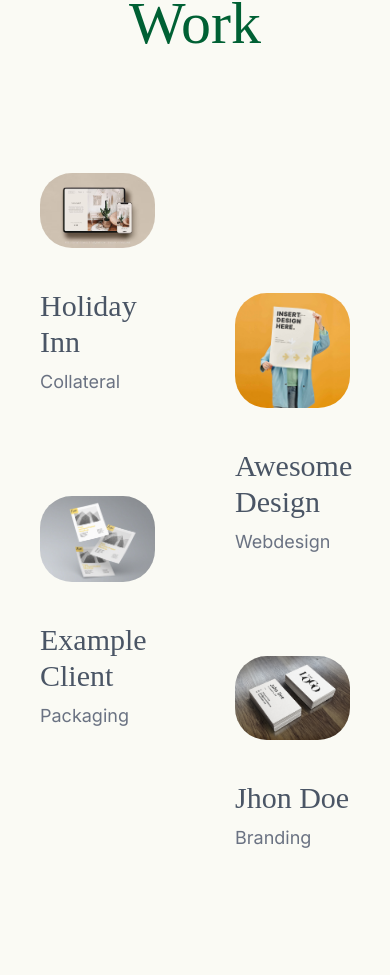
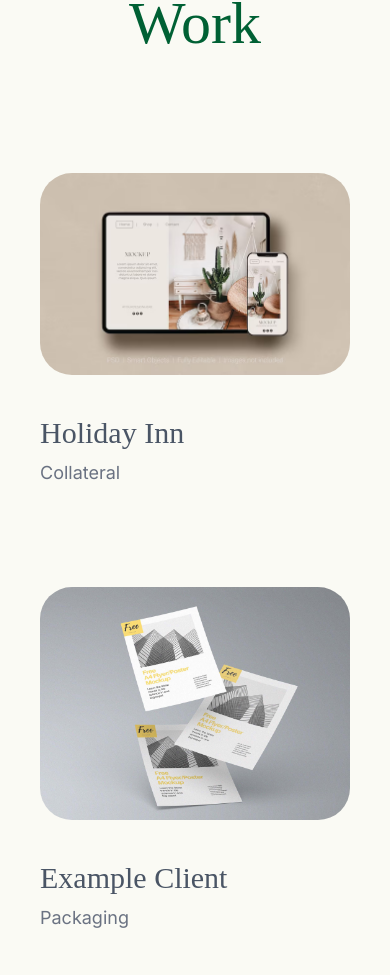
Before and after one commit to marcfleddermann/bootcamp2025part1assignment, a plain HTML site: page index.html in a window 390 px wide. Shown: the part 8377-9352 px from the top of the page. Drawn offline with Linux system fonts and the light colour scheme; a web font is replaced by a local one.

Commit message:
Responsive design work-section

```diff
--- a/index.html
+++ b/index.html
@@ -182,8 +182,8 @@
 
             <section id="work">
                 <h2 class="text-center p-20 pt-10 font-medium text-6xl text-green-main font-rethink">Explore Our Creative Work</h2>
-                <div id="projects" class="flex justify-center">
-                    <div id="column-1" class="flex flex-col max-w-lg p-10 w-1/2">
+                <div id="projects" class="flex justify-center flex-wrap lg:flex-nowrap">
+                    <div id="column-1" class="flex flex-col max-w-lg p-10 pb-0 lg:pb-10 w-full lg:w-1/2">
                         <a href="#" class="cursor-pointer block mb-15">
                             <div>
                                 <div class="overflow-hidden rounded-4xl">
@@ -203,7 +203,7 @@
                             </div>
                         </a>
                     </div>
-                    <div id="column-2" class="flex flex-col max-w-lg p-10 pt-40 w-1/2">
+                    <div id="column-2" class="flex flex-col max-w-lg p-10 pt-0 lg:pt-10 w-full lg:mt-40 lg:w-1/2">
                         <a href="#" class="cursor-pointer block mb-15">
                             <div>
                                 <div class="overflow-hidden rounded-4xl">
```
Also changed, not shown: src/output.css.
